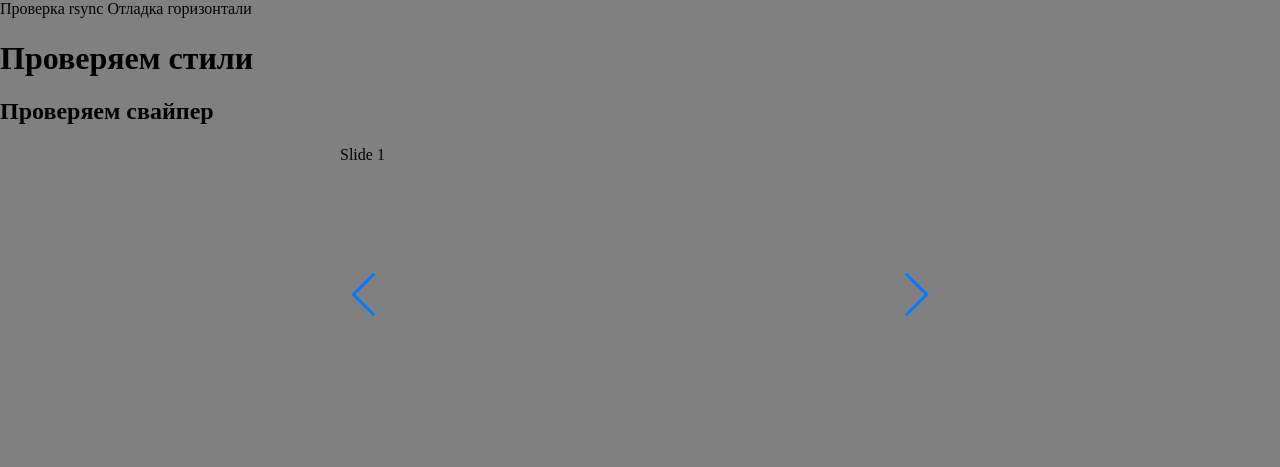
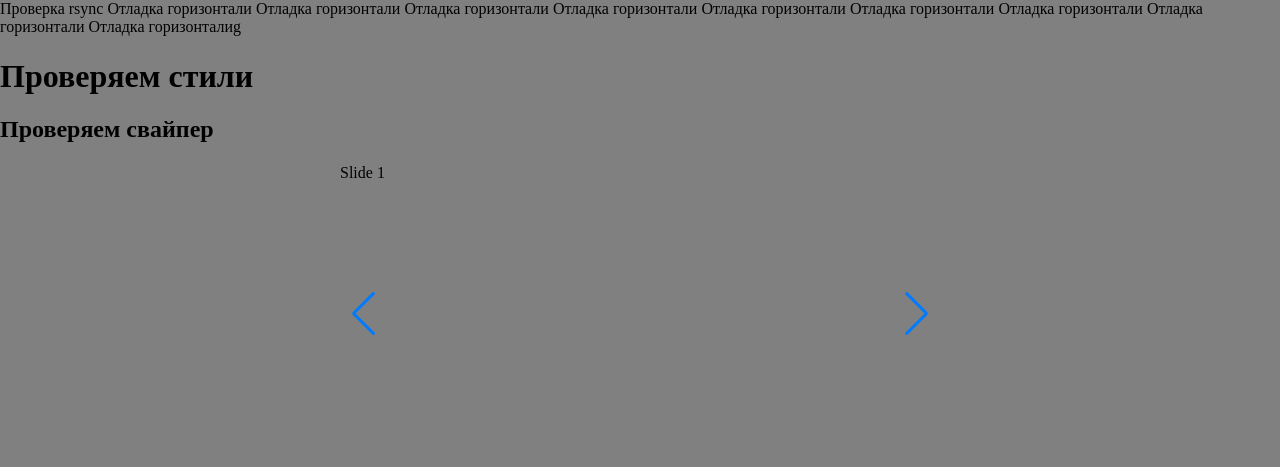
Before and after one commit to lauratida/test_start, a website: page src/index.html in a window 1280 px wide. Drawn offline with Linux system fonts and the light colour scheme.

Commit message:
Получилось

```diff
--- a/src/index.html
+++ b/src/index.html
@@ -11,6 +11,14 @@
   Проверка rsync
 
   Отладка горизонтали
+  Отладка горизонтали
+  Отладка горизонтали
+  Отладка горизонтали
+  Отладка горизонтали
+  Отладка горизонтали
+  Отладка горизонтали
+  Отладка горизонтали
+  Отладка горизонталиg
   <h1>Проверяем стили</h1>
 
   <h2>Проверяем свайпер</h2>
```
